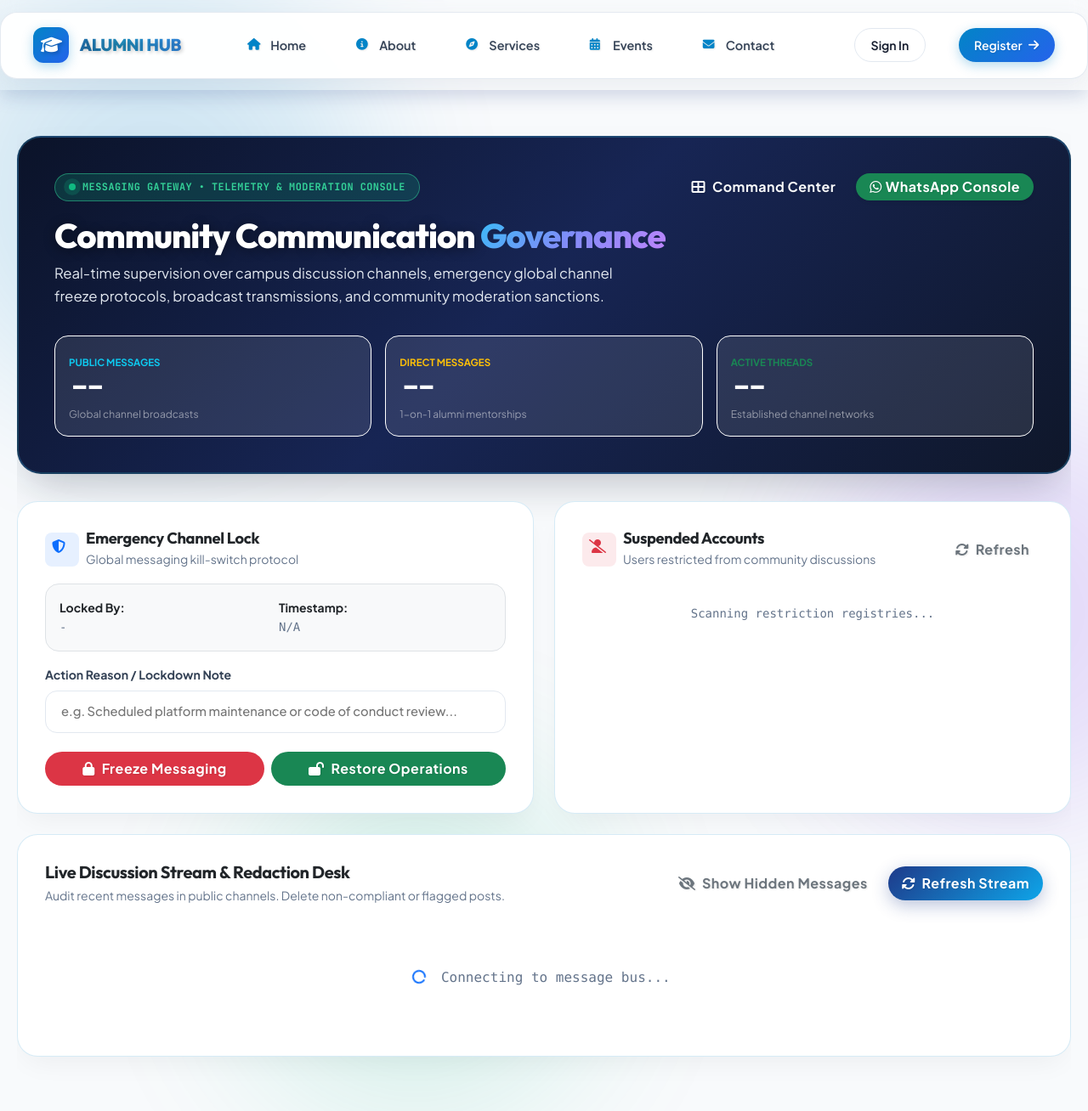
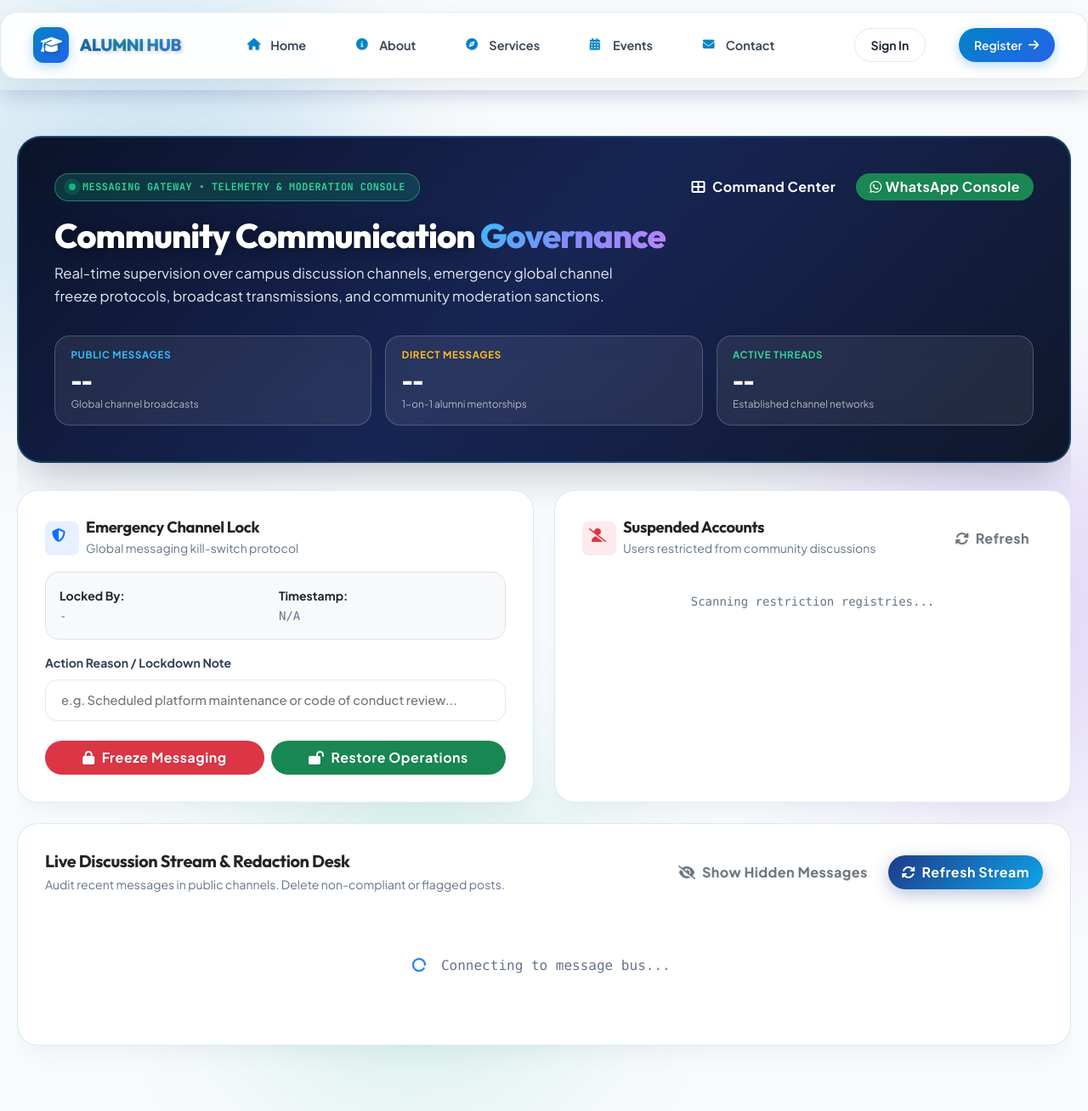
Before and after one commit to RajenderMohanVerma/alumni-hub, a Python web app: template templates/admin/admin_messaging_control.html in a window 1280 px wide. Shown: the top 1308 px of the page at 85% size. Run offline with Jinja, Linux system fonts and the light colour scheme; the template is opened without the code that fills it, so the values that code supplies are empty.

Commit message:
fix(admin): ensure bright white text visibility on hero stat cards in jobs and telemetry templates

```diff
--- a/static/css/admin-luxury.css
+++ b/static/css/admin-luxury.css
@@ -90,15 +90,96 @@ body {
 
 /* --- Executive Hero Terminal (Dark Variant) --- */
 .admin-hero-card {
-    background: linear-gradient(135deg, #0b1329 0%, #172554 48%, #0f172a 100%);
-    border: 2px solid rgba(56, 189, 248, 0.25);
+    background: linear-gradient(135deg, #0b1329 0%, #172554 48%, #0f172a 100%) !important;
+    border: 2px solid rgba(56, 189, 248, 0.25) !important;
     border-radius: 28px;
     padding: clamp(24px, 4vw, 42px);
     position: relative;
     overflow: hidden;
-    color: #ffffff;
+    color: #ffffff !important;
     box-shadow: 0 25px 50px -15px rgba(15, 23, 42, 0.25);
     margin-bottom: 2rem;
+}
+
+/* Bulletproof text contrast protection inside dark hero cards against theme-system.css:154 */
+.admin-hero-card h1,
+.admin-hero-card h2,
+.admin-hero-card h3,
+.admin-hero-card h4,
+.admin-hero-card h5,
+.admin-hero-card h6,
+.admin-hero-card .h1,
+.admin-hero-card .h2,
+.admin-hero-card .h3,
+.admin-hero-card .h4,
+.admin-hero-card .h5,
+.admin-hero-card .h6,
+.admin-hero-card .admin-hero-title,
+.admin-hero-card .admin-hero-stat-val,
+.admin-hero-card .metric-badge-counter,
+.admin-hero-card [class*="text-white"],
+.admin-hero-card .text-white,
+.admin-hero-card div.text-white,
+.admin-hero-card span.text-white,
+.admin-hero-card p.text-white,
+.admin-hero-card strong.text-white,
+.admin-hero-card div.fw-bold {
+    color: #ffffff !important;
+    -webkit-text-fill-color: #ffffff !important;
+}
+
+/* Hero Stat Nodes */
+.admin-hero-stat-box {
+    background: rgba(255, 255, 255, 0.08) !important;
+    border: 1px solid rgba(255, 255, 255, 0.2) !important;
+    border-radius: 18px !important;
+    padding: 0.85rem 1.15rem !important;
+    backdrop-filter: blur(12px);
+    -webkit-backdrop-filter: blur(12px);
+    transition: transform 0.25s ease, background 0.25s ease, border-color 0.25s ease;
+}
+.admin-hero-stat-box:hover {
+    transform: translateY(-2px);
+    background: rgba(255, 255, 255, 0.14) !important;
+    border-color: rgba(56, 189, 248, 0.5) !important;
+}
+.admin-hero-stat-label {
+    font-size: 0.72rem !important;
+    font-weight: 700 !important;
+    letter-spacing: 0.06em !important;
+    text-transform: uppercase !important;
+    margin-bottom: 0.25rem !important;
+    display: block !important;
+}
+.admin-hero-stat-val {
+    font-size: clamp(1.4rem, 2.2vw, 1.85rem) !important;
+    font-weight: 800 !important;
+    color: #ffffff !important;
+    line-height: 1.15 !important;
+    letter-spacing: -0.02em !important;
+    font-family: 'Outfit', sans-serif !important;
+    margin: 0 !important;
+    -webkit-text-fill-color: #ffffff !important;
+}
+.admin-hero-stat-sub {
+    font-size: 0.74rem !important;
+    color: rgba(255, 255, 255, 0.65) !important;
+    margin-top: 0.2rem !important;
+}
+
+.admin-hero-card .btn-outline-light {
+    color: #ffffff !important;
+    border-color: rgba(255, 255, 255, 0.35) !important;
+    transition: all 0.25s ease !important;
+}
+.admin-hero-card .btn-outline-light:hover {
+    color: #0f172a !important;
+    background: #ffffff !important;
+    border-color: #ffffff !important;
+    transform: translateY(-2px);
+}
+.admin-hero-card .btn-outline-light i {
+    transition: color 0.25s ease !important;
 }
 
 .admin-hero-card h1,
--- a/templates/admin/admin_messaging_control.html
+++ b/templates/admin/admin_messaging_control.html
@@ -74,24 +74,24 @@
             <!-- Telemetry Matrix Counters -->
             <div class="row g-3 pt-2">
                 <div class="col-6 col-md-4">
-                    <div class="p-3 rounded-4 bg-white bg-opacity-10 border border-white border-opacity-20 text-white">
-                        <small class="text-info fw-bold text-uppercase" style="font-size: 0.72rem;">Public Messages</small>
-                        <div class="metric-badge-counter text-white" id="publicMsgCount">--</div>
-                        <div class="text-white-50 extra-small" style="font-size: 0.75rem;">Global channel broadcasts</div>
+                    <div class="admin-hero-stat-box">
+                        <span class="admin-hero-stat-label" style="color: #38bdf8 !important;">Public Messages</span>
+                        <div class="admin-hero-stat-val metric-badge-counter" id="publicMsgCount" style="color: #ffffff !important; -webkit-text-fill-color: #ffffff !important;">--</div>
+                        <div class="admin-hero-stat-sub">Global channel broadcasts</div>
                     </div>
                 </div>
                 <div class="col-6 col-md-4">
-                    <div class="p-3 rounded-4 bg-white bg-opacity-10 border border-white border-opacity-20 text-white">
-                        <small class="text-warning fw-bold text-uppercase" style="font-size: 0.72rem;">Direct Messages</small>
-                        <div class="metric-badge-counter text-white" id="privateMsgCount">--</div>
-                        <div class="text-white-50 extra-small" style="font-size: 0.75rem;">1-on-1 alumni mentorships</div>
+                    <div class="admin-hero-stat-box">
+                        <span class="admin-hero-stat-label" style="color: #fbbf24 !important;">Direct Messages</span>
+                        <div class="admin-hero-stat-val metric-badge-counter" id="privateMsgCount" style="color: #ffffff !important; -webkit-text-fill-color: #ffffff !important;">--</div>
+                        <div class="admin-hero-stat-sub">1-on-1 alumni mentorships</div>
                     </div>
                 </div>
                 <div class="col-12 col-md-4">
-                    <div class="p-3 rounded-4 bg-white bg-opacity-10 border border-white border-opacity-20 text-white">
-                        <small class="text-success fw-bold text-uppercase" style="font-size: 0.72rem;">Active Threads</small>
-                        <div class="metric-badge-counter text-white" id="conversationCount">--</div>
-                        <div class="text-white-50 extra-small" style="font-size: 0.75rem;">Established channel networks</div>
+                    <div class="admin-hero-stat-box">
+                        <span class="admin-hero-stat-label" style="color: #34d399 !important;">Active Threads</span>
+                        <div class="admin-hero-stat-val metric-badge-counter" id="conversationCount" style="color: #ffffff !important; -webkit-text-fill-color: #ffffff !important;">--</div>
+                        <div class="admin-hero-stat-sub">Established channel networks</div>
                     </div>
                 </div>
             </div>
```
Also changed, not shown: templates/admin/admin_registrations.html (+16 -16 lines), templates/admin/jobs.html (+16 -12 lines).
